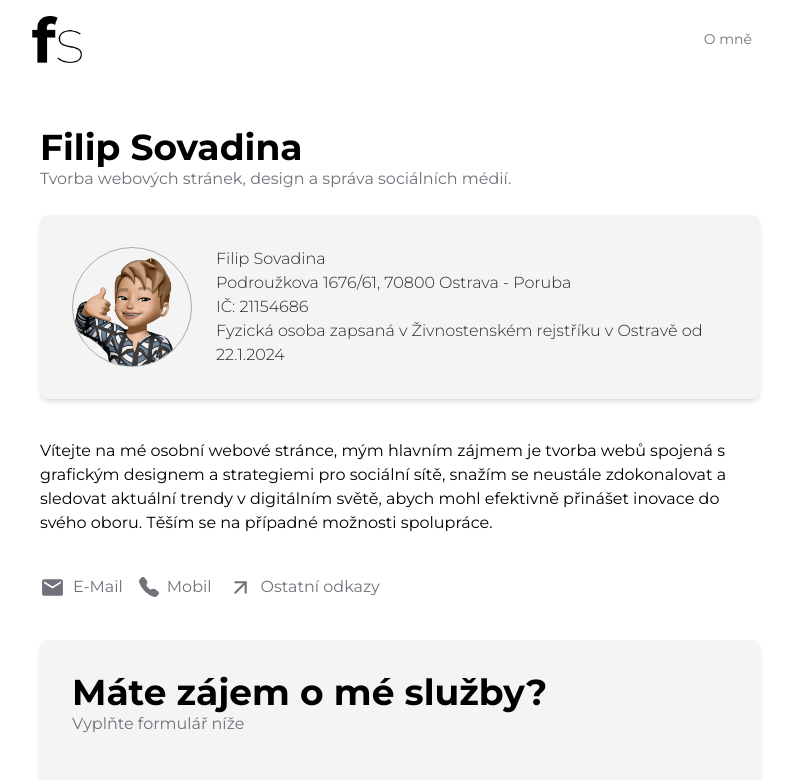
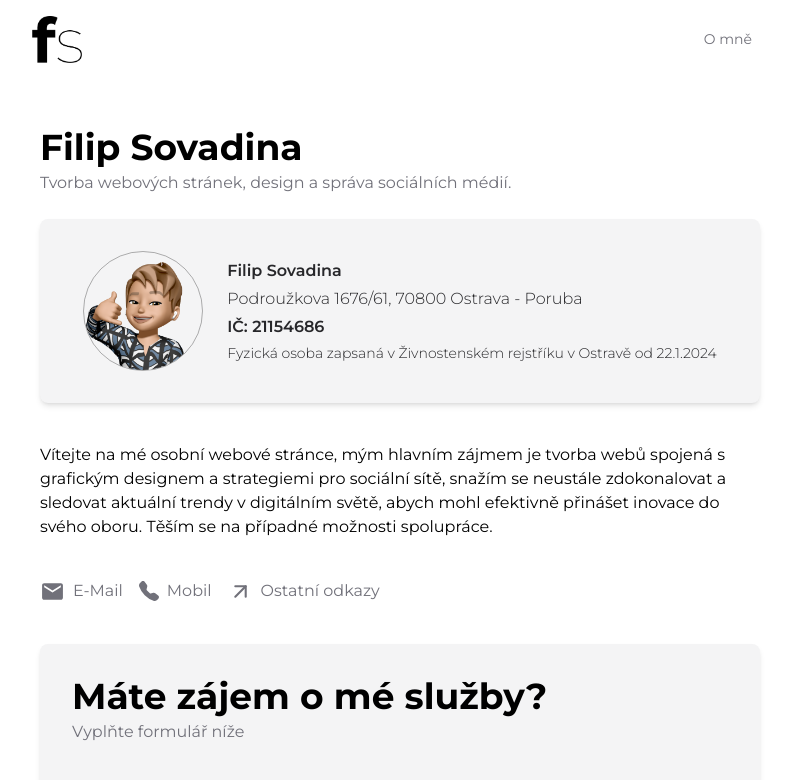
Before and after one commit to z1pp1k/filipsov.xyz, a Next.js app: page / in a window 1280 px wide. Shown: the top 780 px of the page, without its empty margins (240-1031 px from the left). Built offline with nearby package versions, Linux system fonts and the light colour scheme.

Commit message:
🔧: Visual 3

```diff
--- a/app/page.tsx
+++ b/app/page.tsx
@@ -12,13 +12,13 @@ export default function Page() {
       <div className="mx-auto max-w-screen-md">
         <Navbar></Navbar>
         <header className="mt-12 px-6">
-          <h1 className="text-4xl font-bold text-black dark:text-white">
+          <h1 className="mb-1 text-4xl font-bold text-black dark:text-white">
             Filip Sovadina
           </h1>
           <p className="text-zinc-500 dark:text-zinc-500">
             Tvorba webových stránek, design a správa sociálních médií.
           </p>
-          <div className="mt-6 flex flex-col items-center justify-center gap-6 rounded-lg bg-zinc-100 p-4 shadow-md sm:flex-row sm:items-start sm:justify-start sm:p-8 dark:bg-zinc-900">
+          <div className="mt-6 flex flex-col items-center justify-center gap-6 rounded-lg bg-zinc-100 p-4 shadow-md sm:flex-row sm:p-8 dark:bg-zinc-900">
             <Image
               className="rounded-full border border-black/30 dark:border-white/30"
               src="/logo2.png"
@@ -26,16 +26,15 @@ export default function Page() {
               height={120}
               alt="iPhone memoji"
             />
-            <span className="text-md text-left font-light text-zinc-800 sm:text-left dark:text-zinc-200">
-              Filip Sovadina
-              <br />
-              Podroužkova 1676/61, 70800 Ostrava - Poruba
-              <br />
-              IČ: 21154686
-              <br />
-              Fyzická osoba zapsaná v Živnostenském rejstříku v Ostravě od
-              22.1.2024
-            </span>
+            <div className="text-md flex flex-col gap-1 text-left font-light text-zinc-800 sm:text-left dark:text-zinc-200">
+              <span className="font-semibold">Filip Sovadina</span>
+              <span>Podroužkova 1676/61, 70800 Ostrava - Poruba</span>
+              <span className="font-semibold">IČ: 21154686</span>
+              <span className="text-sm">
+                Fyzická osoba zapsaná v Živnostenském rejstříku v Ostravě od
+                22.1.2024
+              </span>
+            </div>
           </div>
           <p className="mt-10 text-black dark:text-white">
             Vítejte na mé osobní webové stránce, mým hlavním zájmem je tvorba
@@ -70,7 +69,7 @@ export default function Page() {
           </div>
 
           <div className="my-10 rounded-lg bg-zinc-100 p-4 shadow-md sm:p-8 dark:bg-zinc-900">
-            <h1 className="text-4xl font-bold text-black dark:text-white">
+            <h1 className="mb-1 text-4xl font-bold text-black dark:text-white">
               Máte zájem o mé služby?
             </h1>
             <p className="text-zinc-500 dark:text-zinc-500">
```
